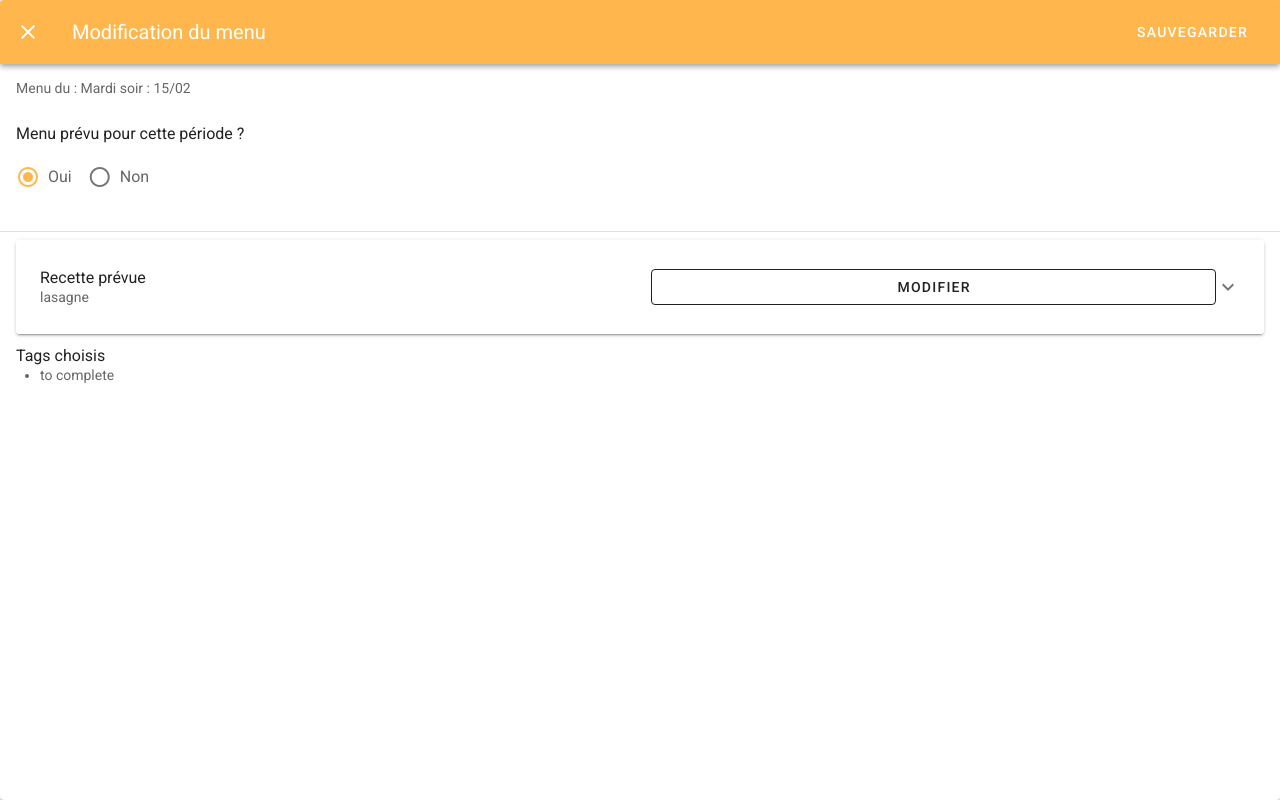
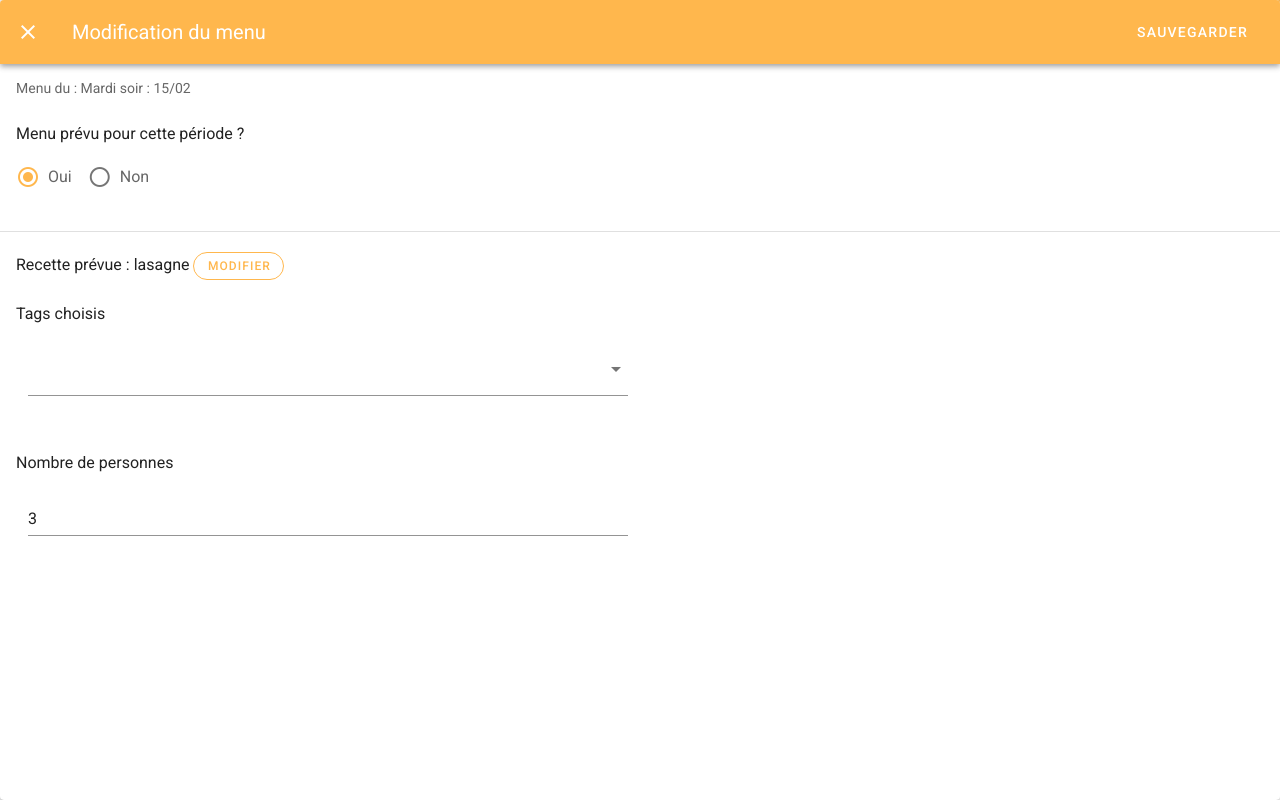
Before and after one commit to dorineT/MDL-MenuFamille, a Vue app in the folder front/menufamille/: page /menuModification in a window 1280 px wide. Both pictures are taken after a click on the button "LASAGNE". Built offline with nearby package versions, Linux system fonts and the light colour scheme.

Commit message:
boite dialogue informations plat

```diff
--- a/front/menufamille/package.json
+++ b/front/menufamille/package.json
@@ -49,5 +49,8 @@
     "> 1%",
     "last 2 versions",
     "not dead"
-  ]
+  ],
+  "editor.quickSuggestions": {
+    "strings": true
+  }
 }
--- a/front/menufamille/src/components/DialogueModificationJourPlat.vue
+++ b/front/menufamille/src/components/DialogueModificationJourPlat.vue
@@ -41,7 +41,7 @@
               <v-list-item-title> Menu prévu pour cette période ? </v-list-item-title>
               <v-list-item-subtitle>
                 <v-radio-group
-                  v-model="selectedRadioMenuChoose"
+                  v-model="selectedRadioMenuOuiNon"
                   row
                 >
                   <v-radio
@@ -62,36 +62,118 @@
 
           <v-divider ></v-divider>
 
-          <v-list v-if='selectedRadioMenuChoose==="oui"'>
+          <v-list v-if='selectedRadioMenuOuiNon==="oui"'>
             <v-list-item >
-               <v-expansion-panels >
-                <v-expansion-panel >
-                  <v-expansion-panel-header>
-                    <v-list-item-content>
-                      <v-list-item-title>Recette prévue</v-list-item-title>
-                      <v-list-item-subtitle> {{recetteChoisie}}    </v-list-item-subtitle>
-                    </v-list-item-content>
-                     <v-list-item-content>
-                      <v-btn outlined >Modifier</v-btn>
-                    </v-list-item-content>
-                  </v-expansion-panel-header>
-                  <v-expansion-panel-content>
-                    Suggestion supplémentaire faites pour le menu
-                    ou choix différent => input list de la liste de recette
-                  </v-expansion-panel-content>
-                </v-expansion-panel>
-              </v-expansion-panels>
-     <!-- changer pour les expended panel avec advanced delete de la liste-->
+              <v-list-item-content>
+
+                <v-list-item-title>
+                   Recette prévue : {{recetteChoisie}}
+
+                   <v-btn
+                    outlined
+                    rounded
+                    small
+                    color="orange lighten-2"
+                    class="btnInlist "
+                    @click="showModifMenu = !showModifMenu"
+                  >Modifier</v-btn>
+                </v-list-item-title>
+
+                <div v-if="newRecetteChoix!==null">
+                  <br>
+                Vous avez choisi de remplacer le menu par :
+
+                  <v-chip
+                    class="ma-2"
+                    close
+                    color="orange"
+                    label
+                    outlined
+                    @click:close="resetNewRecette()"
+                  >
+                    {{newRecetteChoix}}
+                  </v-chip>
+                </div>
+              </v-list-item-content>
+
+
+            </v-list-item>
+            <v-expand-transition>
+              <div v-show="showModifMenu">
+              <v-container fluid>
+                <v-row  >
+                  <v-col cols="12" sm="6" md="6" lg="6" xl="6">
+
+                    <v-card>
+                      <v-card-title >
+                        Suggestion
+                      </v-card-title>
+                      <v-card-text>
+                        <v-radio-group v-model="radioSelectionSuggestion" @change="changeChoixPlat()">
+                          <v-radio
+                            v-for="(sugg,n) in suggestions"
+                            :key="n"
+                            :label="sugg"
+                            :value="sugg"
+                            color="orange lighten-2"
+                          ></v-radio>
+                        </v-radio-group>
+                      </v-card-text>
+                    </v-card>
+
+                  </v-col>
+                  <v-col cols="12" sm="6" md="6" lg="6" xl="6">
+                    <v-card>
+                      <v-card-title >
+                        Choix parmis la liste de recettes
+                      </v-card-title>
+                      <v-card-text>
+                        <v-autocomplete
+                        color="orange lighten-2"
+                        label="Recette"
+                        :items="itemRecettes"
+                        v-model="comboboxRecetteSelected"
+                        @change="resetSelectedSuggestion()"
+                        no-data-text="Aucune recette correspondante"></v-autocomplete>
+                      </v-card-text>
+                    </v-card>
+                  </v-col>
+                </v-row>
+              </v-container>
+              </div>
+            </v-expand-transition>
+
+            <v-list-item>
+              <v-list-item-content>
+                <v-list-item-title>Tags choisis</v-list-item-title>
+                <v-col xl="6" md="6" sm="6" xs="12">
+                  <v-autocomplete
+                    chips
+                    clearable
+                    deletable-chips
+                    multiple
+                    :items="tagsListe"
+                    color="orange lighten-2"
+                    no-data-text="Aucun tag correspondant"
+                  ></v-autocomplete>
+                </v-col>
+              </v-list-item-content>
             </v-list-item>
 
             <v-list-item>
               <v-list-item-content>
-                <v-list-item-title>Tags choisis</v-list-item-title>
-                <v-list-item-subtitle>
-                  <ul>
-                    <li>to complete</li>
-                  </ul>
-                </v-list-item-subtitle>
+                <v-list-item-title>Nombre de personnes</v-list-item-title>
+                 <v-col xl="6" md="6" sm="6" xs="12">
+                  <v-text-field
+                    type="number"
+                    step="1"
+                    min="0"
+                    ref="input"
+                    :rules="[numberRule]"
+                    v-model="numberPersonneNew"
+                    clearable
+                  ></v-text-field>
+                </v-col>
               </v-list-item-content>
             </v-list-item>
           </v-list>
@@ -124,37 +206,85 @@ import {eventBus } from '../main'
         periode: '',
         snackbar: false,
         timeout: 2000,
-        selectedRadioMenuChoose:'oui',
-        recetteChoisie: ''
+        selectedRadioMenuOuiNon:'oui',
+        recetteChoisie: '',
+        showModifMenu: false,
+        comboboxRecetteSelected: null,
+        itemRecettes: [
+          'lasagne','pate carbo','flammekueche'
+        ],
+        suggestions:['petite saucisse - pdt', 'risotto'],
+        radioSelectionSuggestion: null,
+        newRecetteChoix: null,
+        tagsListe: ['soupe','lunch-box','light','épicé','gaterie','colorie hight'],
+        numberPersonneNew: null,
+        numberPersonneOld: null
+
       }
     },
     created (){
-        eventBus.$on('openDialog', this.openModal)
+        eventBus.$on('openDialog', this.openModal) //listening event form CalendarModificationMenu component
     },
     methods: {
+      /** evenement modification d'une periode, recupération et affichage des informations du menu sur une période */
         openModal(itemReceived, periode){
             this.dialog = true
             this.infoMenu = itemReceived
             this.periode = periode
             console.log('Données recues par l\'event dans  le modal \n' + JSON.stringify(itemReceived) + ' \n\n pour ' + periode)
 
-            if(itemReceived.Matin ==='/' || itemReceived.Midi ==='/' || itemReceived.Soir ==='/'){
-              this.selectedRadioMenuChoose = 'non'
+            //quelle periode  + menu prévu ?
+            if(periode === 'matin'){
+              this.recetteChoisie = itemReceived.Matin
+              if(itemReceived.Matin ==='/'){
+                this.selectedRadioMenuOuiNon = 'non'
+              }
+            }else if(periode === 'midi'){
+              this.recetteChoisie = itemReceived.Midi
+               if(itemReceived.Midi ==='/'){
+                this.selectedRadioMenuOuiNon = 'non'
+              }
+            }else{
+              this.recetteChoisie = itemReceived.Soir
+               if(itemReceived.Soir ==='/'){
+                this.selectedRadioMenuOuiNon = 'non'
+              }
             }
 
-            if(periode === 'matin'){
-              this.recetteChoisie = itemReceived.Matin
-            }else if(periode === 'midi'){
-              this.recetteChoisie = itemReceived.Midi
-            }else{
-              this.recetteChoisie = itemReceived.Soir
-            }
 
+            //set nb perso
+            this.numberPersonneOld = 3
+            this.numberPersonneNew = this.numberPersonneOld
         },
         sauvegardeMenuJour(){
           this.dialog = false
           this.snackbar = true
-        }
+        },
+        resetSelectedSuggestion(){
+          this.radioSelectionSuggestion = null
+          this.newRecetteChoix = this.comboboxRecetteSelected
+        },
+        changeChoixPlat(){
+          this.comboboxRecetteSelected = null
+          this.newRecetteChoix = this.radioSelectionSuggestion
+      },
+      resetNewRecette(){
+        this.newRecetteChoix = null
+        this.comboboxRecetteSelected = null
+        this.radioSelectionSuggestion = null
+      },
+      /**verifie que le nombre de personnes entre dans le textfiel est positif */
+      numberRule: val => {
+        if(val < 0) return 'Entrez un nombre un nombre positif'
+        return true
+      }
     }
   }
 </script>
+
+<style lang="sass">
+.v-application .primary--text
+    color: #FFB74D !important
+    caret-color: #FFB74D  !important
+
+</style>
```
